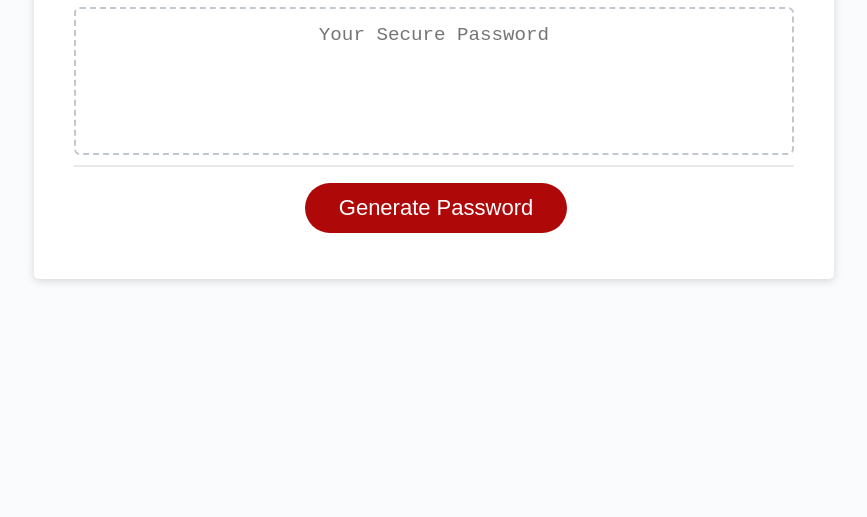
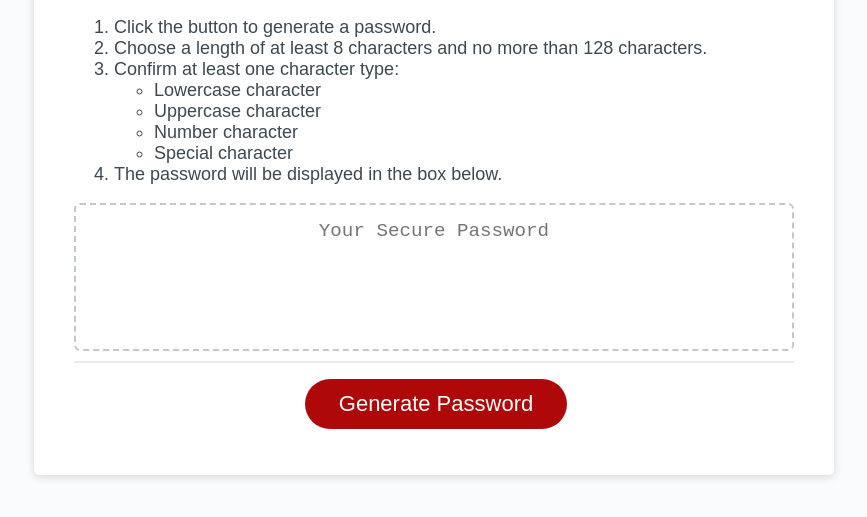
Before and after one commit to SophieQuan/sophie-password-generator, a plain HTML site: page index.html in a window 1280 px wide. Shown: the part 241-758 px from the top of the page, without its empty margins (206-1073 px from the left). Drawn offline with Linux system fonts and the light colour scheme.

Commit message:
add instructions on HTML file

```diff
--- a/assets/css/style.css
+++ b/assets/css/style.css
@@ -52,6 +52,7 @@ header {
 
 .card-body {
   min-height: 100px;
+  margin-top: 20px;
 }
 
 .card-footer {
--- a/assets/js/script.js
+++ b/assets/js/script.js
@@ -1,32 +1,25 @@
-// Assignment code here
+//SET UP 4 TYPE OF CHARACTERS and LENGTH FOR THE PASSWORD
+//--lowercase characters string--
+var lowercaseChar = "abcdefghijklmnopqrstuvwxyz";
 
-//SET UP 4 TYPE OF CHARACTERS and LENGTH FOR THE PASSWORD
-//----lowercase characters array
-//var lowercaseChar = ["a", "b", "c", "d", "e", "f", "g", "h", "i", "j", "k", "l", "m", "n", "o", "p", "q", "r", "s", "t", "u", "v", "w", "x", "y", "z"];
-var lowercaseChar = "abcdefghijklmnopqrstuvwxyz"
+//--uppercase characters string--
+var uppercaseChar = "ABCDEFGHIJKLMNOPQRSTUVWXYZ";
 
-//----uppercase characters array
-//var uppercaseChar = ["A", "B", "C", "D", "E", "F", "G", "H", "I", "J", "K", "L", "M", "N", "O", "P", "Q", "R", "S", "T", "U", "V", "W", "X", "Y", "Z"];
-var uppercaseChar = "ABCDEFGHIJKLMNOPQRSTUVWXYZ"
+//--number characters string--
+var numbersChar = "0123456789";
 
-//----number characters array
-//var numbersChar = [0, 1, 2, 3, 4, 5, 6, 7, 8 , 9];
-var numbersChar = "0123456789"
-
-//----special charcters array""
-//var specialChar = ["~", "!", "@", "#", "$", "%", "^", "&", "*", "(", ")", "-", "_", "+", "{", "}", "|", "\\", "[", "]", ":", ";", "'", "<", ">", ",", ".", "?", "/", "`"];
+//--special charcters string--
 var specialChar = "~`!@#$%^&*()_+-=[]\;',./{}|:<>?";
 
-//----password length
+//--password length--
 var passLengthFunc = function(){
   passwordLength = parseInt(prompt("How many characters would you like your password to contain?"));
 };
 
 //FUNCTION VERIFY PASSWORD INFO whether or not to include lowercase, uppercase, numeric, and/or special characters
 function verifyPassword (){
-  //confirm password length by execute passLengthFunc()
+  //confirm password length
   passLengthFunc();
-
 
   if(passwordLength < 8 || passwordLength > 128){
     alert("Password length must be at least 8 characters and no more than 128 characters.");
@@ -37,16 +30,16 @@ function verifyPassword (){
     generatePassword();
   }
 
-  //confirm includding lowercase characters
+  //--confirm includding lowercase characters
   var confirmlowerChar = window.confirm("Would you like to include lowercase characters? Click Ok to confirm.");
 
-  //confirm includding lowercase characters
+  //--confirm includding lowercase characters
   var confirmUpperChar = window.confirm("Would you like to include uppercase characters? Click Ok to confirm.");
 
-  //confirm includding lowercase characters
+  //--confirm includding lowercase characters
   var confirmNumChar = window.confirm("Would you like to include number characters? Click Ok to confirm.");
 
-  //confirm includding lowercase characters
+  //--confirm includding lowercase characters
   var confirmSpecialChar = window.confirm("Would you like to include special characters? Click Ok to confirm.");
 
   //user should confirm at least one character type, show alert if not meet this requirement
@@ -66,53 +59,44 @@ function verifyPassword (){
 };
 
 function generatePassword(){
-  //declare the verifyPassword function
+  //--declare the verifyPassword function
   var verifiyPassword = verifyPassword();
 
-  //declare and store final password in an empty string
+  //--declare and store final password in an empty string
   var finalPassword = "";
 
-  //create an array stores all confirm character include in the final password
+  //--stores all confirm character include in the final password
   var confirmIncludeChar = "";
 
   //confirm character condition
-  //----if include lowercase characters - add to final password
+  //--if include lowercase characters - add to final password
   if (verifiyPassword.confirmlowerChar) {
     confirmIncludeChar = confirmIncludeChar.concat(lowercaseChar);
   }
 
-  //----if include uppercase characters - add to final password
+  //--if include uppercase characters - add to final password
   if (verifiyPassword.confirmUpperChar) {
     confirmIncludeChar = confirmIncludeChar.concat(uppercaseChar);
   }
 
-  //----if include number characters - add to final password
+  //--if include number characters - add to final password
   if (verifiyPassword.confirmNumChar) {
     confirmIncludeChar = confirmIncludeChar.concat(numbersChar);
   }
 
-  //----if include uppercase characters - add to final password
+  //--if include uppercase characters - add to final password
   if (verifiyPassword.confirmSpecialChar) {
     confirmIncludeChar = confirmIncludeChar.concat(specialChar);
   }
 
- /* console.log(confirmIncludeChar);
-
-  //generate random character
-  confirmIncludeChar = confirmIncludeChar.sort(() => Math.floor(Math.random() - 0.5));
   console.log(confirmIncludeChar);
 
-  //only return the input password length
-  finalPassword = confirmIncludeChar.slice(0, passwordLength);
-  console.log(finalPassword);
-
-  return finalPassword.join("");*/
-  console.log(confirmIncludeChar);
+  //generate random password with the loop
   for (var i = 0; i < passwordLength; i++){
     var randomChars = Math.floor(Math.random() * confirmIncludeChar.length);
-    console.log(randomChars);
+    //console.log(randomChars);
     finalPassword += confirmIncludeChar.charAt(randomChars, randomChars++);
-    console.log(finalPassword);
+    //console.log(finalPassword);
   }
   return finalPassword;
 
--- a/index.html
+++ b/index.html
@@ -17,6 +17,18 @@
           <h2>Generate a Password</h2>
         </div>
         <div class="card-body">
+          <ol>
+              <li>Click the button to generate a password.</li>
+              <li>Choose a length of at least 8 characters and no more than 128 characters.</li>
+              <li> Confirm at least one character type:
+                <ul>
+                  <li>Lowercase character</li>
+                  <li>Uppercase character</li>
+                  <li>Number character</li>
+                  <li>Special character</li>
+                </ul>
+              <li>The password will be displayed in the box below.</li>
+          </ol>
           <textarea
             id="password"
             placeholder="Your Secure Password"
```
